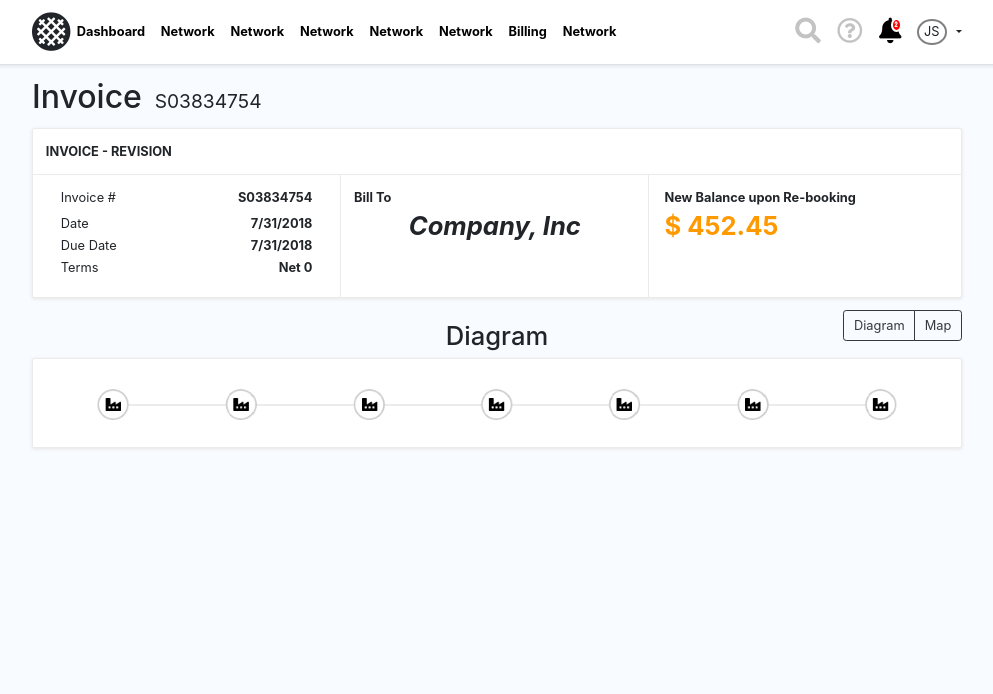
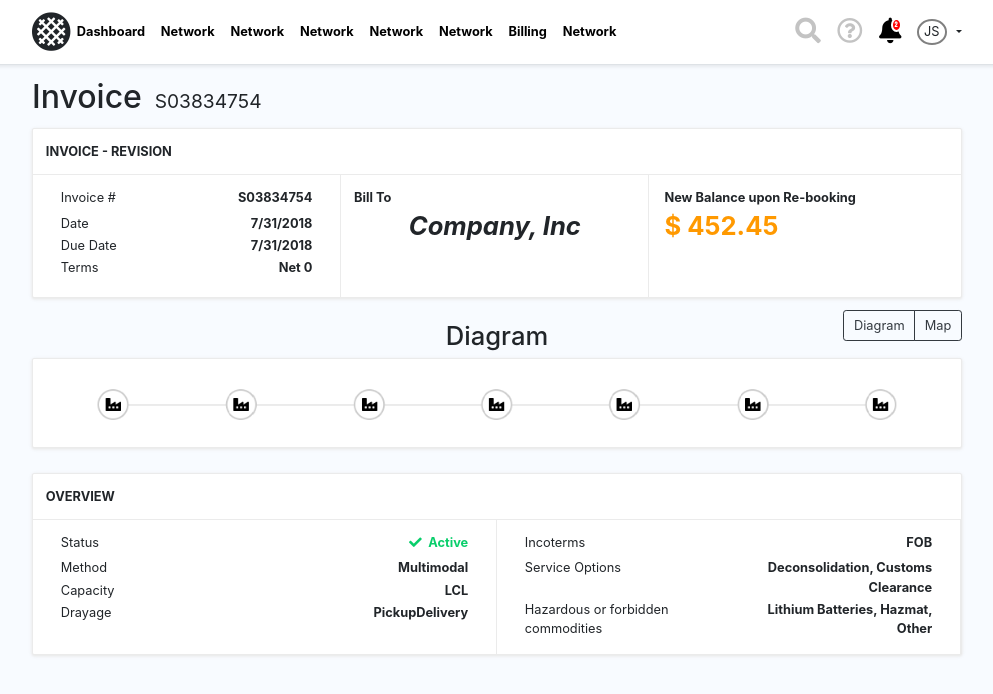
Before and after one commit to juanma0012/react-billing-template, a React (Create React App) app: page / in a window 1280 px wide. Shown: the top 694 px of the page, without its empty margins (143-1136 px from the left). Built offline with nearby package versions, Linux system fonts and the light colour scheme.

Commit message:
Added InvoiceOverview component, it contains the status, method, capacity, etc.

```diff
--- a/src/App.js
+++ b/src/App.js
@@ -1,12 +1,13 @@
 import React, { Component } from 'react';
 import InvoiceRevision from './components/InvoiceRevision'
 import InvoiceCanvas from './components/InvoiceCanvas'
+import InvoiceOverview from './components/InvoiceOverview'
 import './App.css';
 
 class App extends Component {
   constructor(props) {
     super(props);
-    this.state = { invoice: {} };
+    this.state = { invoice: {hazardousCommodities:[], serviceOptions:[]} };
   }
   componentDidMount() {
     /**
@@ -33,6 +34,7 @@ class App extends Component {
       <div className="App">
         <InvoiceRevision invoice={this.state.invoice}/>
         <InvoiceCanvas invoice={this.state.invoice}/>
+        <InvoiceOverview invoice={this.state.invoice}/>
       </div>
     );
   }
--- a/src/components/InvoiceOverview.js
+++ b/src/components/InvoiceOverview.js
@@ -0,0 +1,102 @@
+import React from 'react'
+import PropTypes from 'prop-types'
+import './components.scss';
+
+const InvoiceOverview = ({ invoice }) => (
+    <div className=" InvoiceOverview d-flex flex-column">
+        <div className="overview-section">
+            <div className="font-weight-bold title-section">
+                OVERVIEW
+            </div>
+            <div className="d-flex flex-row">
+                <div className="left-section col-sm container">
+                    <div className="d-flex flex-row mb-2">
+                        <div className="col-sm">
+                            Status
+                        </div>
+                        <div className="col-sm text-right font-weight-bold" >
+                            {invoice.status === "active" &&
+                                <span className="active-style">
+                                <i className="fa mr-2 fa-check"></i>Active
+                                </span>
+                            }
+                            {invoice.status !== "active" &&
+                                <span>
+                                    {invoice.status}
+                                </span>
+                            }
+                        </div>
+                    </div>
+                    <div className="d-flex flex-row mb-1">
+                        <div className="col-sm">
+                            Method
+                        </div>
+                        <div className="col-sm text-right font-weight-bold">
+                            {invoice.method}
+                        </div>
+                    </div>
+                    <div className="d-flex flex-row mb-1">
+                        <div className="col-sm">
+                            Capacity
+                        </div>
+                        <div className="col-sm text-right font-weight-bold">
+                            {invoice.capacity}
+                        </div>
+                    </div>
+                    <div className="d-flex flex-row mb-2">
+                        <div className="col-sm">
+                            Drayage
+                        </div>
+                        <div className="col-sm text-right font-weight-bold">
+                            {invoice.drayage}
+                        </div>
+                    </div>
+                </div>
+                <div className="left-section col-sm container">
+                    <div className="d-flex flex-row mb-2">
+                        <div className="col-sm">
+                            Incoterms
+                        </div>
+                        <div className="col-sm text-right font-weight-bold" >
+                            {invoice.incoterms}
+                        </div>
+                    </div>
+                    <div className="d-flex flex-row mb-1">
+                        <div className="col-sm">
+                            Service Options
+                        </div>
+                        <div className="col-sm text-right font-weight-bold">
+                            {invoice.serviceOptions.map((item, index) =>
+                                <span key={index}>{item}
+                                    {invoice.serviceOptions.length - 1 !== index &&
+                                        ", "
+                                    }
+                                </span>
+                            )}
+                        </div>
+                    </div>
+                    <div className="d-flex flex-row mb-1">
+                        <div className="col-sm">
+                            Hazardous or forbidden commodities
+                        </div>
+                        <div className="col-sm text-right font-weight-bold">
+                            {invoice.hazardousCommodities.map((item, index) =>
+                                <span key={index}>{item}
+                                    {invoice.hazardousCommodities.length - 1 !== index &&
+                                        ", "
+                                    }
+                                </span>
+                            )}
+                        </div>
+                    </div>
+                </div>
+            </div>
+        </div>
+    </div>
+)
+
+InvoiceOverview.propTypes = {
+    invoice: PropTypes.object.isRequired,
+}
+
+export default InvoiceOverview
--- a/src/components/components.scss
+++ b/src/components/components.scss
@@ -58,3 +58,27 @@ $balance-text-color: #ff9900;
         box-shadow: 0 1px 2px 0 $section-border-color, 0 1px 4px 0 $section-border-color;
     }
 }
+
+.InvoiceOverview{
+    margin-top: 2em;
+    .overview-section{
+        background-color: white;
+        border: 1px solid $section-border-color;
+        border-radius: 2px;
+        box-shadow: 0 1px 2px 0 $section-border-color, 0 1px 4px 0 $section-border-color;
+        .title-section{
+            padding: 1em;
+            border-bottom: 1px solid $section-border-color;
+        }
+        .left-section{
+            padding: 1em;
+            border-right: 1px solid $section-border-color;
+        }
+        .right-section{
+            padding-top: 1em;
+        }
+        .active-style, .fa-check{
+            color: #09ce6b;
+        }
+    }
+}
```
